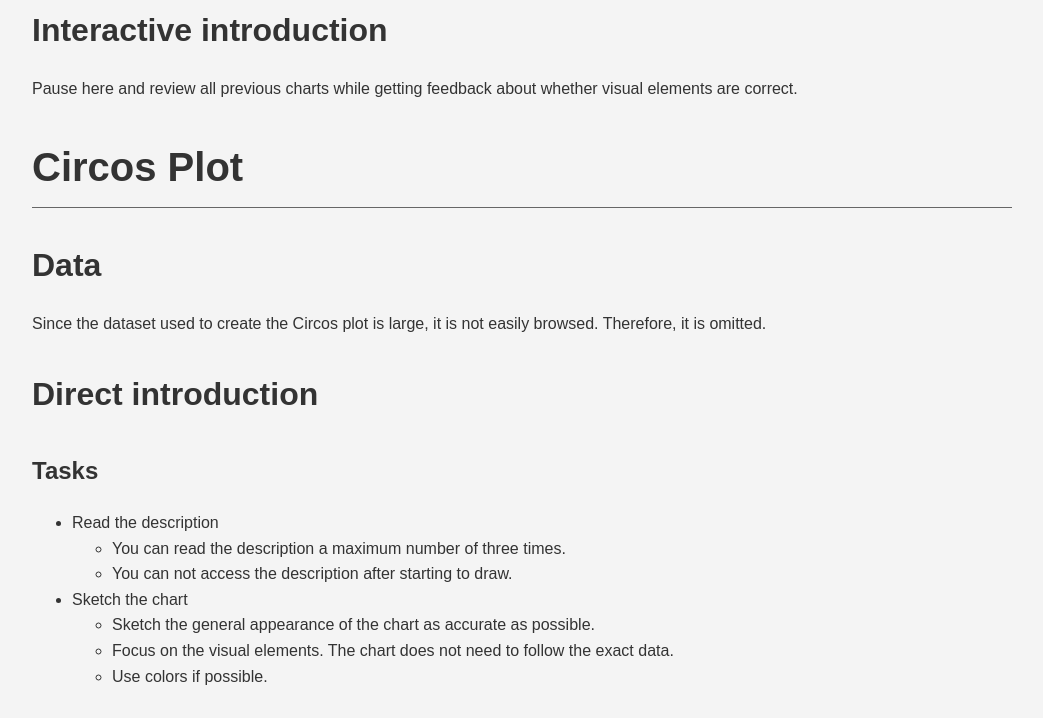
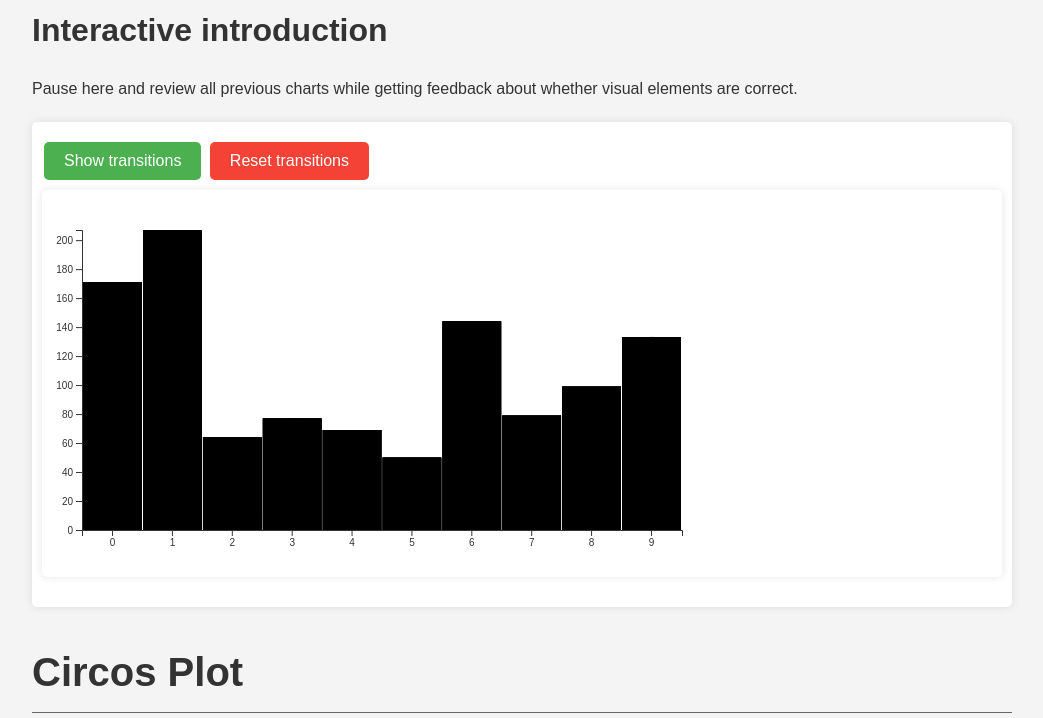
Before and after one commit to thomcsmits/transitioning-charts, a website built with Vite: page index.html in a window 1280 px wide. Shown: the part 6040-6758 px from the top of the page, without its empty margins (118-1161 px from the left). Built offline with nearby package versions, Linux system fonts and the light colour scheme.

Commit message:
add animation

```diff
--- a/index.html
+++ b/index.html
@@ -154,6 +154,11 @@
     <p>
       Pause here and review all previous charts while getting feedback about whether visual elements are correct.
     </p>
+    <div id="animation-wrapper">
+      <button id="animation-button">Show transitions</button>
+      <button id="reset-button">Reset transitions</button>
+      <div id="animation"></div>
+    </div>
     <h2>Circos Plot</h2>
     <h3>Data</h3>
     <p>Since the dataset used to create the Circos plot is large, it is not easily browsed. Therefore, it is omitted.</p>
--- a/src/sequenceLogo/chart.js
+++ b/src/sequenceLogo/chart.js
@@ -32,7 +32,7 @@ let color = d3.scaleOrdinal()
     .range(colorscale)
 
 
-function getChartBase(element) {
+export function getChartBase(element) {
     // append an svg object to the body of the page
     let svg = d3.select(element)
     .append("svg")
@@ -151,3 +151,144 @@ for (let i = 0; i < data.length; i++) {
 tbl.appendChild(thead);
 tbl.append(tbody);
 tableElement.appendChild(tbl);
+
+
+// Bar chart setup
+
+function setUp(data, stackedDataUnpacked) {
+    const animation = getChartBase('#animation');
+    const dataNew = [...data, ...data,...data,...data]
+    dataNew.sort((a,b) => a.x - b.x)
+
+    // add letters
+    animation.append("g")
+        .selectAll("text")
+        .data(stackedDataUnpacked)
+        .enter().append("text")
+            .attr("x", function(d) { return x(d.x); }) // set to left
+            .attr("y", function(d) { return y(d.ymax); }) // set to top
+            .attr("text-anchor", "start") // align to left
+            .attr("alignment-baseline", "hanging") // align to top
+            .text(function(d) { return d.letter; })
+            .style("fill", function(d) { return color(d.letter); })
+            .style("font-family", "monospace")
+            .style("font-size", function(d) {
+                if (d.value === 0) {
+                    return "0px";
+                } else {
+                    return `95px`;
+                }
+            })
+            .each(function(d) {
+                if (d.value !== 0) {
+                    const scaleY = (y(d.ymin) - y(d.ymax)) / this.getBBox().height;
+                    d3.select(this)
+                        .attr("transform", `translate(${x(d.x)}, ${y(d.ymax)}) scale(1, ${scaleY*1.5})`)
+                        .attr("x", 0)
+                        .attr("y", 0);
+                }
+            })
+
+    // add black bars
+    animation.selectAll("rect")
+        .data(dataNew)
+        .enter()
+        .append("rect")
+            .attr("x", function(d) { return x(d.x); })
+            .attr("y", function(d) { return y(d.total); })
+            .attr("width", x.bandwidth())
+            .attr("height", function(d) { return height - y(d.total); })
+            .attr("fill", "#000000");
+
+    setUpButtons(animation, stackedDataUnpacked);
+    return animation;
+}
+
+
+// Create transition functions
+function transition1(animation, stackedDataUnpacked) {
+    animation.selectAll("rect")
+    .data(stackedDataUnpacked)
+    // .enter()
+    .transition()
+    .duration(3000)
+    .attr("x", function(d) { return x(d.x); })
+    .attr("y", function(d) { return y(d.ymax); })
+    .attr("width", x.bandwidth())
+    .attr("height", function(d) { return y(d.ymin) - y(d.ymax); })
+    .attr("fill", function(d) { return color(d.letter); });
+}
+
+function transition2(animation) {
+    // fade out rectangles
+    animation.selectAll("rect")
+        .transition()
+        .delay(3000)
+        .duration(3000)
+        .style("opacity", 0);
+}
+
+function transition(animation, stackedDataUnpacked) {
+    transition1(animation, stackedDataUnpacked);
+    transition2(animation);
+}
+
+function setUpButtons(animation, stackedDataUnpacked) {
+    const button = document.getElementById("animation-button");
+
+    button.style.backgroundColor = "#4CAF50";
+    button.style.border = "none";
+    button.style.color = "white";
+    button.style.padding = "10px 20px";
+    button.style.textAlign = "center";
+    button.style.textDecoration = "none";
+    button.style.display = "inline-block";
+    button.style.fontSize = "16px";
+    button.style.margin = "10px 2px";
+    button.style.cursor = "pointer";
+    button.style.borderRadius = "5px";
+    button.style.transition = "background-color 0.3s ease";
+
+    button.onmouseover = function() {
+        button.style.backgroundColor = "#45a049"; // Darker green on hover
+    };
+
+    button.onmouseout = function() {
+        button.style.backgroundColor = "#4CAF50"; // Return to original color
+    };
+
+    button.addEventListener("click", () => transition(animation, stackedDataUnpacked))
+    console.log("button", button)
+
+
+    const button2 = document.getElementById("reset-button");
+
+    button2.style.backgroundColor = "#f44336";
+    button2.style.border = "none";
+    button2.style.color = "white";
+    button2.style.padding = "10px 20px";
+    button2.style.textAlign = "center";
+    button2.style.textDecoration = "none";
+    button2.style.display = "inline-block";
+    button2.style.fontSize = "16px";
+    button2.style.margin = "10px 2px";
+    button2.style.cursor = "pointer";
+    button2.style.borderRadius = "5px";
+    button2.style.transition = "background-color 0.3s ease";
+
+    button2.onmouseover = function() {
+        button2.style.backgroundColor = "#e53935"; // Darker red on hover
+    };
+
+    button2.onmouseout = function() {
+        button2.style.backgroundColor = "#f44336"; // Return to original color
+    };
+
+
+    button2.addEventListener("click", () => {
+        d3.select("#animation").select("svg").remove();
+        const animation2 = setUp(data, stackedDataUnpacked);
+    })
+}
+
+const animation = setUp(data, stackedDataUnpacked);
```
